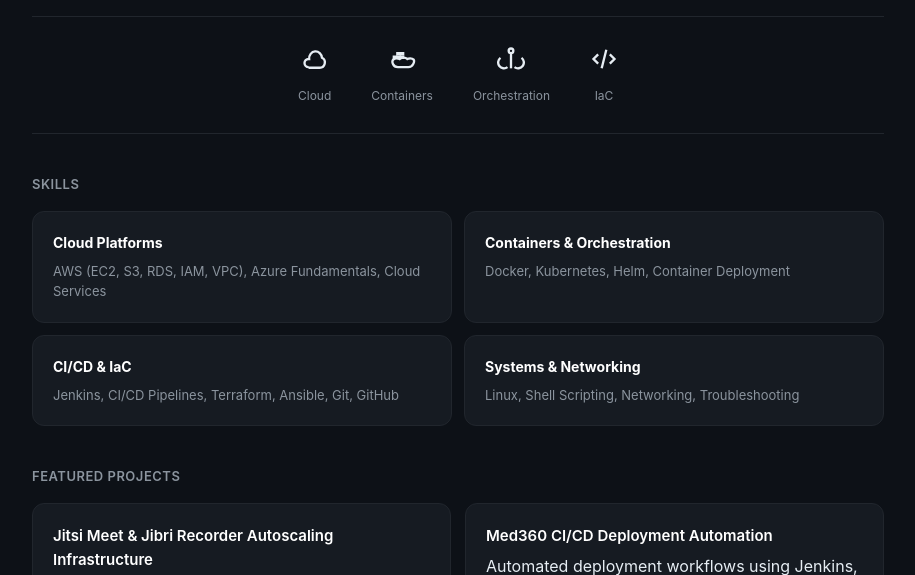
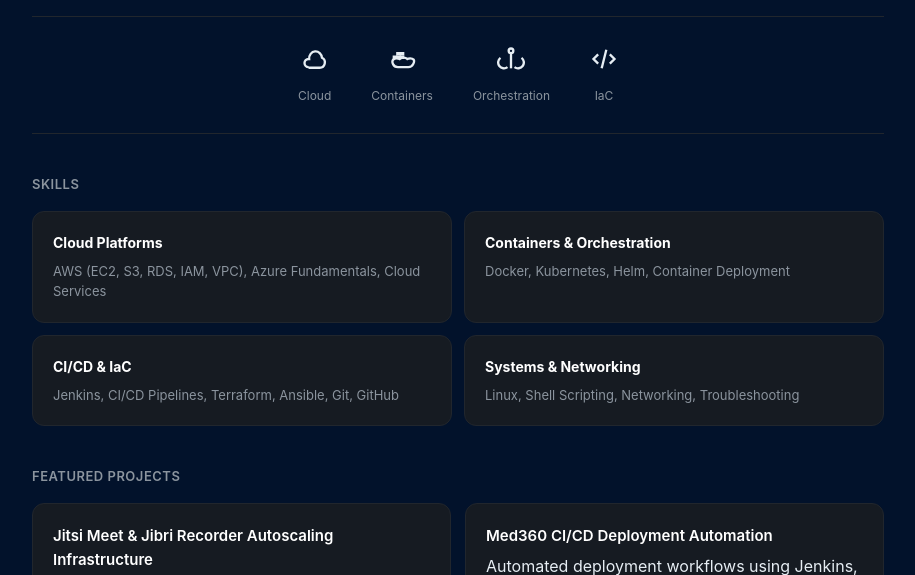
Before and after one commit to MutahirTayyab/NodeJS-Website-CICD-Windows-Server, a website: page public/index.html in a window 1280 px wide. Shown: the part 310-885 px from the top of the page, without its empty margins (182-1097 px from the left). Drawn offline with Linux system fonts and the light colour scheme; no server answers.

Commit message:
Changes in Css File

```diff
--- a/public/style.css
+++ b/public/style.css
@@ -5,7 +5,7 @@
 }
 
 body {
-  background: #0d1117;
+  background: #02122b;
   color: #e6edf3;
   font-family: -apple-system, BlinkMacSystemFont, "Segoe UI", Roboto, sans-serif;
   line-height: 1.6;
```
